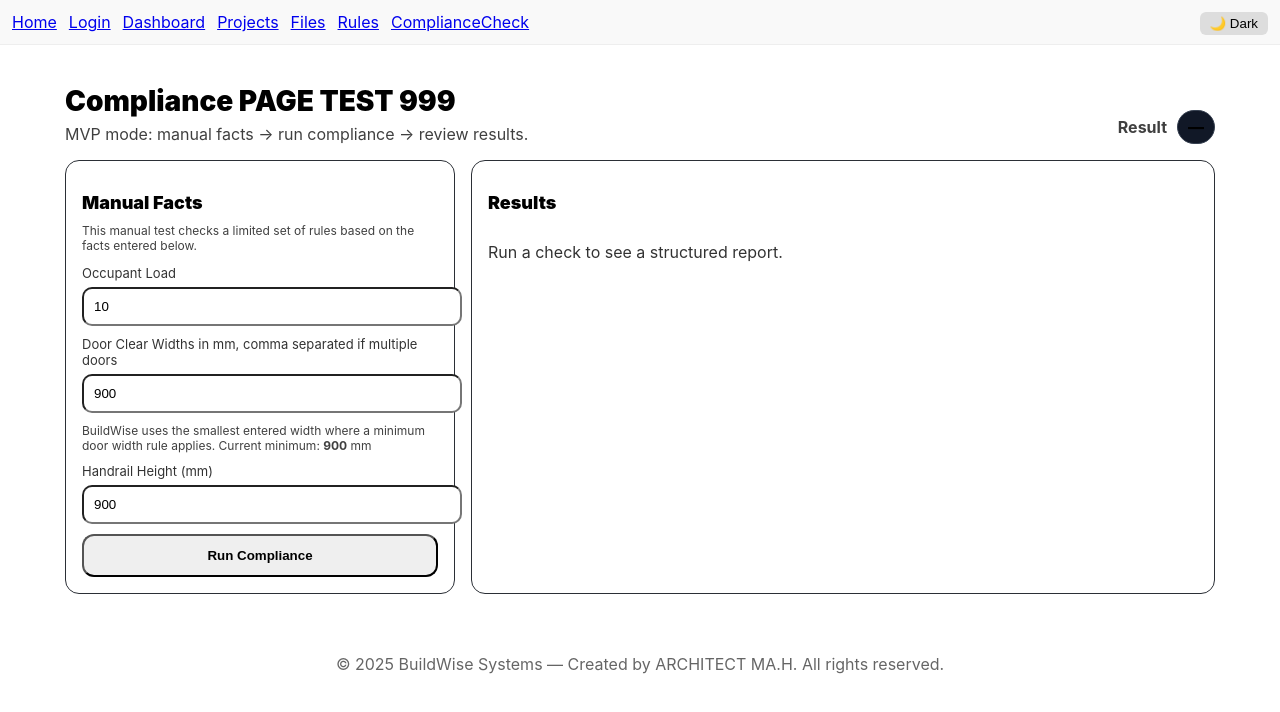
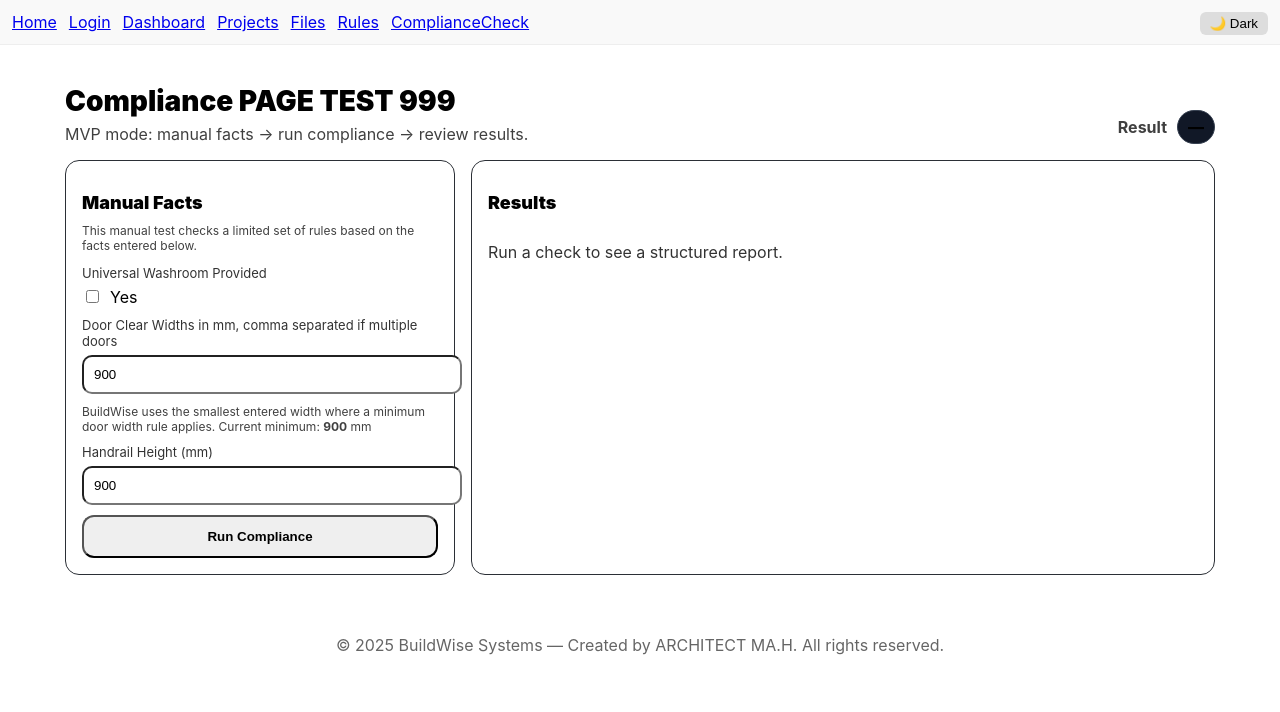
Before and after one commit to BuildWise-mvp/buildwise-frontend, a React (Create React App) app: page /compliance-check in a window 1280 px wide. Shown: the top 712 px of the page. Built offline with nearby package versions, Linux system fonts and the light colour scheme.

Commit message:
Fix universal washroom checkbox logic

```diff
--- a/src/pages/ComplianceCheckPage.jsx
+++ b/src/pages/ComplianceCheckPage.jsx
@@ -200,6 +200,7 @@
         occupant_load: Number(facts.occupant_load) || 0,
         calculated_occupant_load: Number(facts.occupant_load) || 0,
         actual_occupant_load: Number(facts.occupant_load) || 0,
+        universal_washroom_provided: !!facts.universal_washroom_provided,
 
         door_clear_width_mm: facts.door_clear_width_mm || [],
         door_clear_width_min_mm: safeMin(facts.door_clear_width_mm, null),
@@ -318,19 +319,18 @@
           </div>
 
           <label style={{ display: "block", marginBottom: 10 }}>
-            <div style={{ fontSize: 13, opacity: 0.8, marginBottom: 6 }}>Occupant Load</div>
+            <div style={{ fontSize: 13, opacity: 0.8, marginBottom: 6 }}>
+              Universal Washroom Provided
+            </div>
+
+            <label style={{ display: "flex", alignItems: "center", gap: 8 }}>
             <input
-              type="number"
-              min="0"
-              value={facts.occupant_load}
-              onChange={(e) => {
-                const n = Number(e.target.value);
-                updateFact("occupant_load", n);
-                updateFact("calculated_occupant_load", n);
-                updateFact("actual_occupant_load", n);
-              }}
-              style={{ width: "100%", padding: 10, borderRadius: 10 }}
+              type="checkbox"
+              checked={!!facts.universal_washroom_provided}
+              onChange={(e) => updateFact("universal_washroom_provided", e.target.checked)}
             />
+            <span>Yes</span>
+           </label>
           </label>
 
           <label style={{ display: "block", marginBottom: 10 }}>
```
